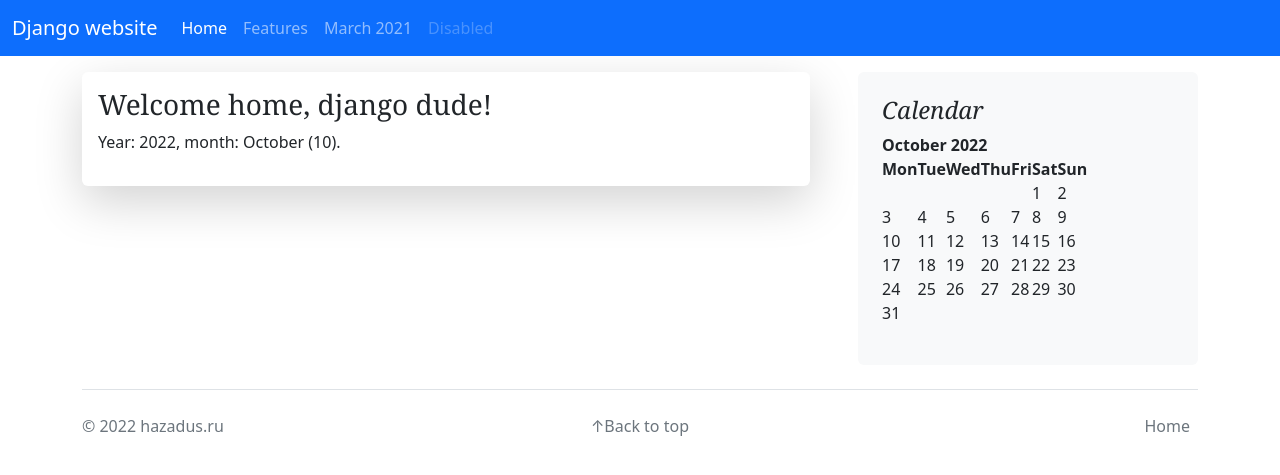
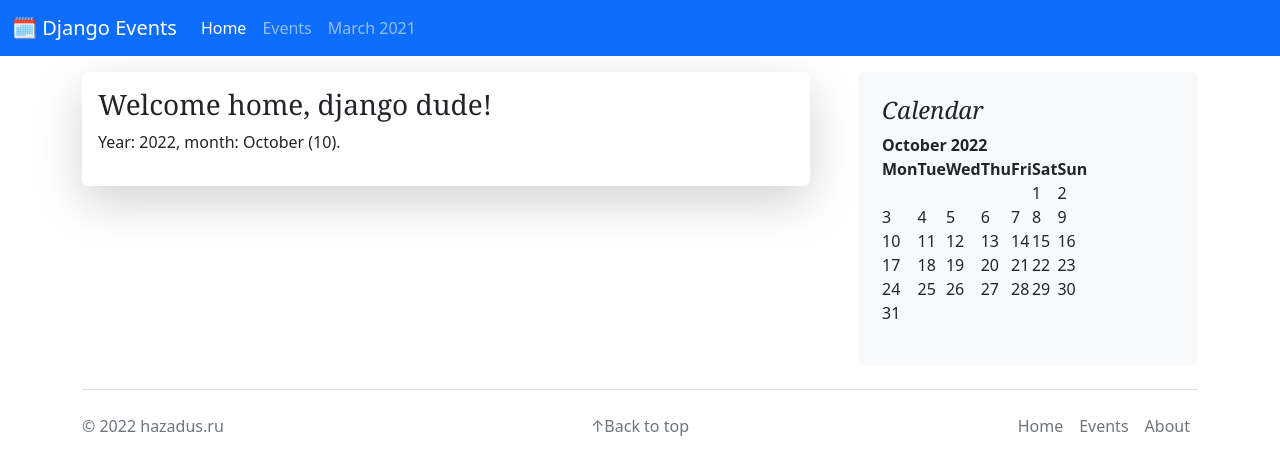
Before and after one commit to hazadus/django-website, a Django app: page / in a window 1280 px wide. Shown: the top 475 px of the page. Run offline with Django 4.2, Linux system fonts and the light colour scheme.

Commit message:
Lesson #5 done - all_events view added.

```diff
--- a/django_website/settings.py
+++ b/django_website/settings.py
@@ -110,7 +110,8 @@ AUTH_PASSWORD_VALIDATORS = [
 # Internationalization
 # https://docs.djangoproject.com/en/4.1/topics/i18n/
 
-LANGUAGE_CODE = 'en-us'
+# http://www.i18nguy.com/unicode/language-identifiers.html
+LANGUAGE_CODE = 'ru-RU'
 
 # https://en.wikipedia.org/wiki/List_of_tz_database_time_zones
 TIME_ZONE = 'Europe/Moscow'
--- a/events/urls.py
+++ b/events/urls.py
@@ -4,4 +4,5 @@ from . import views
 urlpatterns = [
     path('', views.home, name='home'),
     path('<int:year>/<str:month>/', views.home, name='home'),
+    path('events/', views.all_events, name='all_events')
 ]
--- a/events/views.py
+++ b/events/views.py
@@ -3,6 +3,8 @@ from datetime import datetime
 from django.shortcuts import render
 import calendar
 from calendar import HTMLCalendar
+
+from .models import Event
 
 
 def home(request, year=datetime.now().year, month=datetime.now().strftime('%B')):
@@ -17,3 +19,17 @@ def home(request, year=datetime.now().year, month=datetime.now().strftime('%B'))
         'month_number': month_number,
         'clndr': clndr
     })
+
+
+def all_events(request):
+    event_list = Event.objects.all()
+
+    month = datetime.now().strftime('%B').title()
+    month_number = list(calendar.month_name).index(month)
+
+    clndr = HTMLCalendar().formatmonth(datetime.now().year, month_number)
+
+    return render(request, 'events/all_events.html', {
+        'event_list': event_list,
+        'clndr': clndr
+    })
--- a/templates/events/base.html
+++ b/templates/events/base.html
@@ -3,7 +3,7 @@
     <head>
         <meta charset="utf-8">
         <meta name="viewport" content="width=device-width, initial-scale=1">
-        <title>django-website</title>
+        <title>&#128467; Django Events</title>
         <link href="https://cdn.jsdelivr.net/npm/bootstrap@5.2.1/dist/css/bootstrap.min.css" rel="stylesheet" integrity="sha384-iYQeCzEYFbKjA/T2uDLTpkwGzCiq6soy8tYaI1GyVh/UjpbCx/TYkiZhlZB6+fzT" crossorigin="anonymous">
         <style>
             h1, h2, h3, h4, h5, h6 {
@@ -14,16 +14,15 @@
     <body>
         <nav class="navbar navbar-expand-lg navbar-dark bg-primary">
             <div class="container-fluid">
-                <a class="navbar-brand" href="{% url 'home' %}">Django website</a>
+                <a class="navbar-brand" href="{% url 'home' %}">&#128467; Django Events</a>
                 <button class="navbar-toggler" type="button" data-bs-toggle="collapse" data-bs-target="#navbarNavAltMarkup" aria-controls="navbarNavAltMarkup" aria-expanded="false" aria-label="Toggle navigation">
                     <span class="navbar-toggler-icon"></span>
                 </button>
                 <div class="collapse navbar-collapse" id="navbarNavAltMarkup">
                     <div class="navbar-nav">
                         <a class="nav-link active" aria-current="page" href="{% url 'home' %}">Home</a>
-                        <a class="nav-link" href="#">Features</a>
+                        <a class="nav-link" href="{% url 'all_events' %}">Events</a>
                         <a class="nav-link" href="{% url 'home' '2021' 'March' %}">March 2021</a>
-                        <a class="nav-link disabled">Disabled</a>
                     </div>
                 </div>
             </div>
@@ -39,6 +38,8 @@
                 </ul>
                 <ul class="nav col-md-4 justify-content-end">
                     <li class="nav-item"><a href="{% url 'home' %}" class="nav-link px-2 text-muted">Home</a></li>
+                    <li class="nav-item"><a href="{% url 'all_events' %}" class="nav-link px-2 text-muted">Events</a></li>
+                    <li class="nav-item"><a href="#" class="nav-link px-2 text-muted">About</a></li>
                 </ul>
             </footer>
         </div>
```
Also changed, not shown: templates/events/all_events.html (added, +45 -0 lines).
